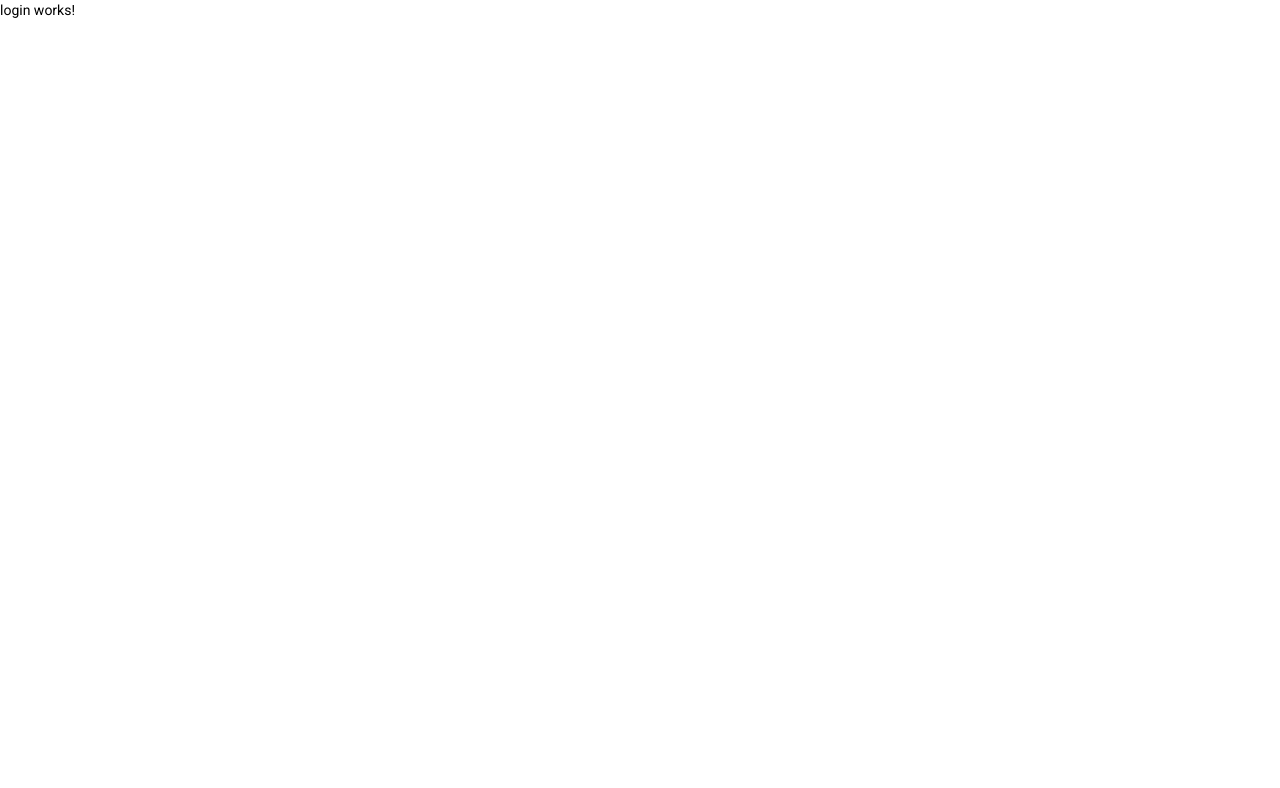
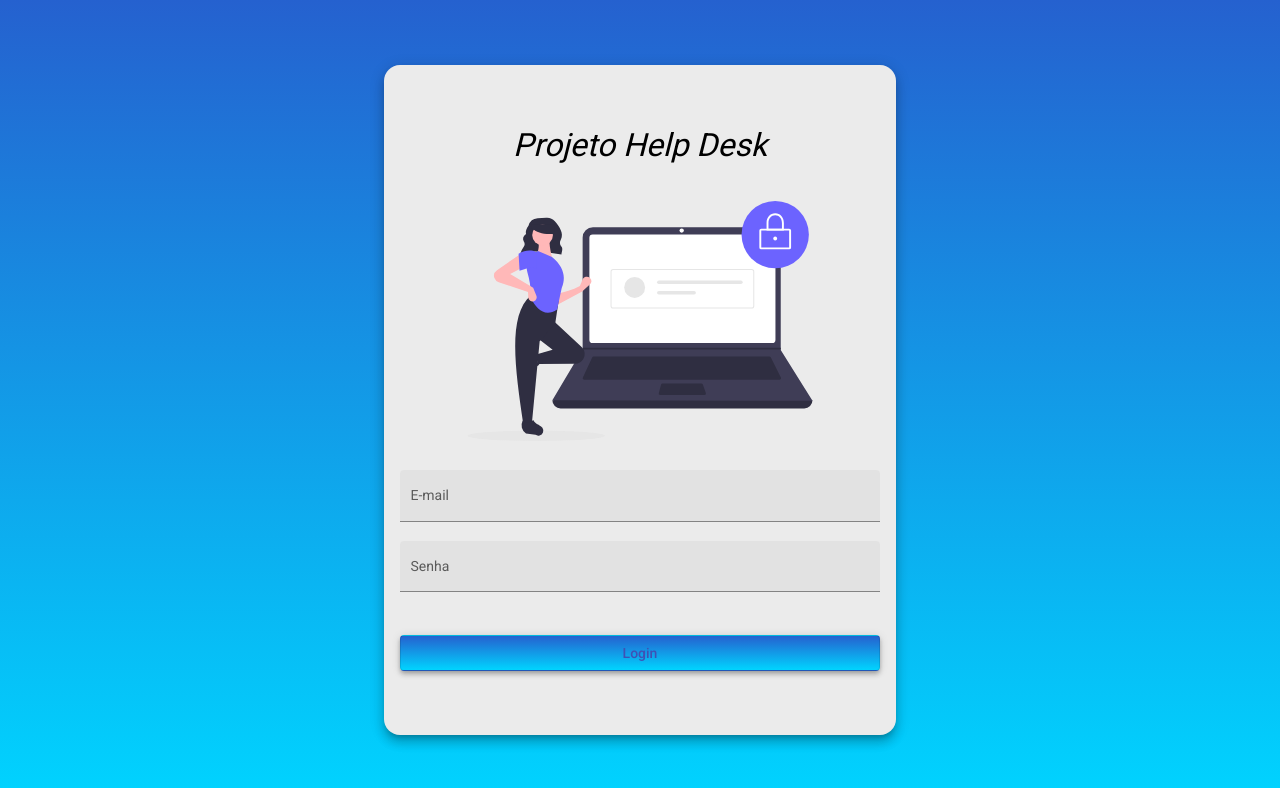
Before and after one commit to StringRafa/helpdesk-front, an Angular app: page /login in a window 1280 px wide. Shown: the top 788 px of the page. Built offline with nearby package versions, Linux system fonts and the light colour scheme.

Commit message:
HTML e CSS para login

```diff
--- a/src/app/components/login/login.component.css
+++ b/src/app/components/login/login.component.css
@@ -0,0 +1,37 @@
+.container {
+    height: 100%;
+    background: linear-gradient(180deg, rgba(2,0,36,1) 0%, rgba(37,97,207,1) 0%, rgba(0,212,255,1) 100%);
+    display: flex;
+    align-items: center;
+    justify-content: center;
+}
+
+.form {
+    width: 30rem;
+    margin: auto;
+    background-color: rgb(235,235,235);
+    padding: 4rem 1rem;
+    border-radius: 1rem;
+}
+
+h1 {
+    width: 100%;
+    text-align: center;
+    font-size: xx-large;
+    font-style: italic;
+}
+
+img {
+    height: 15rem;
+    width: 100%;
+    margin: 1.5rem auto 1.5rem auto;
+}
+
+.full-width {
+    width: 100%;
+}
+
+button {
+    margin-top: 1.5rem;
+    background: linear-gradient(180deg, rgba(2,0,36,1) 0%, rgba(37,97,207,1) 0%, rgba(0,212,255,1) 100%);
+}
--- a/src/app/components/login/login.component.html
+++ b/src/app/components/login/login.component.html
@@ -1 +1,15 @@
-<p>login works!</p>
+<div class="container">
+    <form class="form mat-elevation-z8">
+        <h1>Projeto Help Desk</h1>
+        <img src="assets/img/login-image.svg" alt="Help Desk">
+        <mat-form-field class="full-width" appearance="fill">
+          <mat-label>E-mail</mat-label>
+          <input matInput placeholder="Ex. seuemail@mail.com">
+        </mat-form-field>
+        <mat-form-field class="full-width" appearance="fill">
+            <mat-label>Senha</mat-label>
+            <input type="password" matInput placeholder="Ex. 123456">
+          </mat-form-field>
+          <button class="full-width mat-elevation-z4" mat-stroked-button color="primary">Login</button>
+      </form>
+</div>
--- a/src/app/components/nav/nav.component.css
+++ b/src/app/components/nav/nav.component.css
@@ -5,7 +5,7 @@
 .sidenav {
     width: 13rem;
     color: white;
-    background: linear-gradient(180deg, rgba(2,0,36,1) 0%, rgba(37,97,207,1) 100%);
+    background: linear-gradient(180deg, rgba(2,0,36,1) 0%, rgba(37,97,207,1) 0%, rgba(0,212,255,1) 100%);
 }
 
 img {
@@ -25,5 +25,5 @@
 .menu {
     margin: 1rem 0 0 1rem;
     color: white;
-    background: linear-gradient(180deg, rgba(2,0,36,1) 0%, rgba(37,97,207,1) 100%);
+    background: linear-gradient(180deg, rgba(2,0,36,1) 0%, rgba(37,97,207,1) 0%, rgba(0,212,255,1) 100%);
 }
```
Also changed, not shown: src/assets/img/login-image.svg (added).
